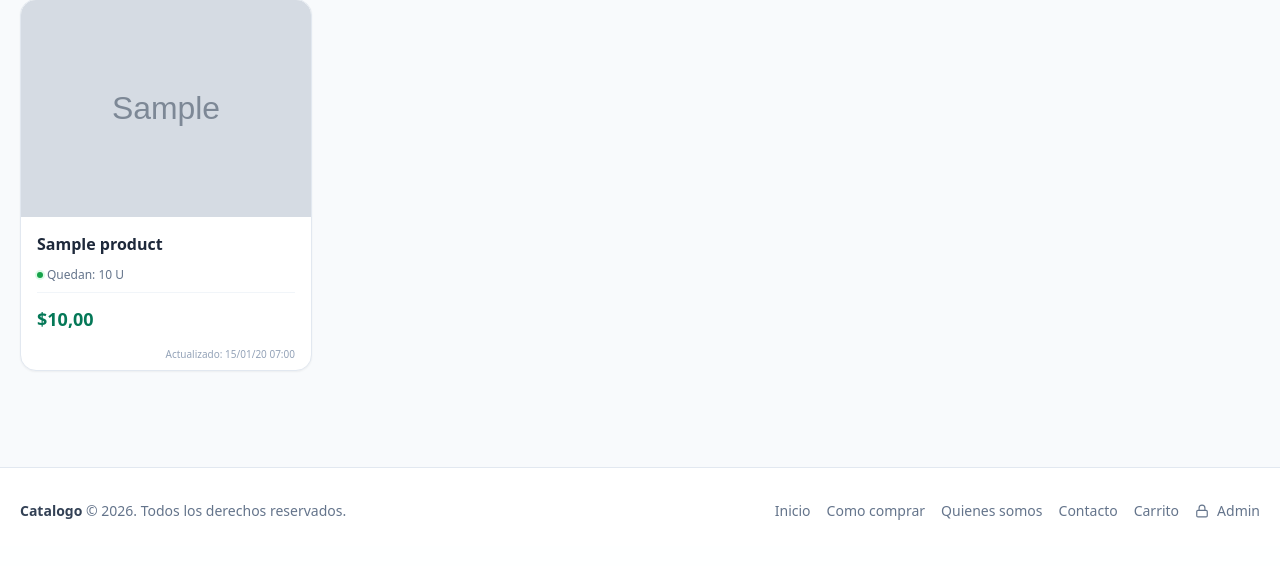
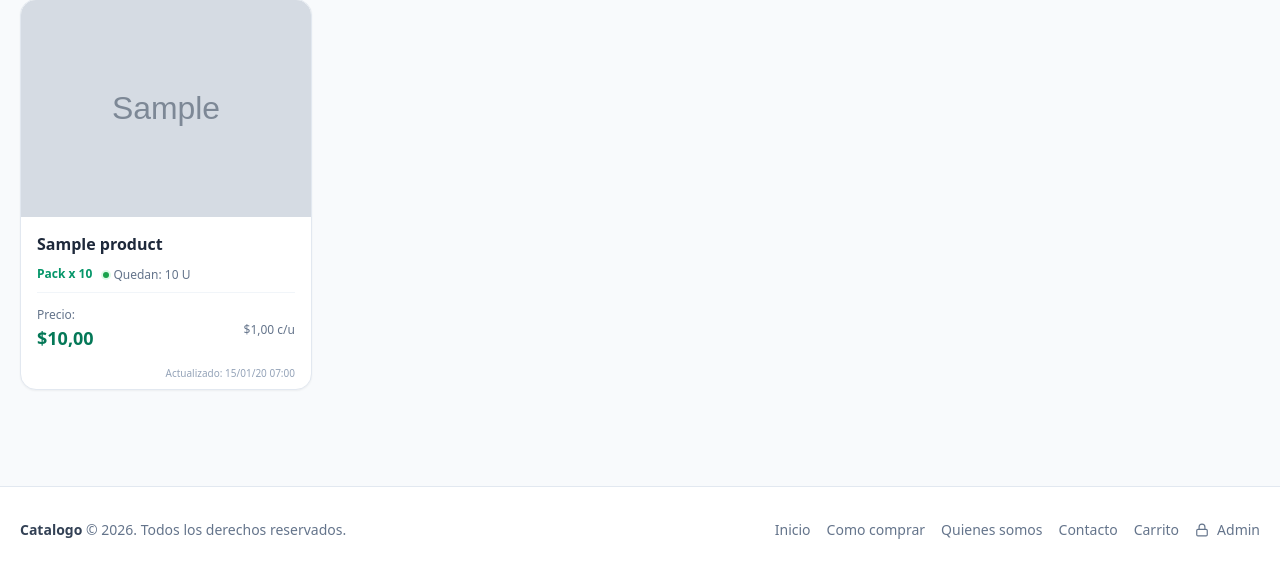
Before and after one commit to renzo23rc/catalogoClaudio, a Django app: page / in a window 1280 px wide. Shown: the part 774-1340 px from the top of the page. Before the commit the page ends 1294 px from the top, so only its background shows below. Run offline with Django 5.2, Linux system fonts and the light colour scheme; tables that the repository leaves empty hold one stand-in row (values such as "Sample post"); grey boxes marked "Sample" are stand-in pictures.

Commit message:
feat: pack sizes + unit prices + clean product names
- Added pack_size field to Product model (null for individual items)
- Import parses pack size from product names: (12U), X 6U, x 24 Unidades
- unit_price property: base_price / pack_size (e.g.,  / 10 = .50 c/u)
- clean_name property: name without the pack suffix
- Product cards show: name (clean), Pack x N badge, price + unit price
- Product detail: clean name, pack label, unit price below total
- 260/294 products have pack sizes parsed
- Migration 0003_product_pack_size added

```diff
--- a/products/management/commands/import_agcom.py
+++ b/products/management/commands/import_agcom.py
@@ -142,10 +142,15 @@ class Command(BaseCommand):
             price = parse_ars_price(price_match.group(1)) if price_match else 0.0
             stock = int(stock_match.group(1)) if stock_match else 0
 
+            # Extract pack size from name: "(12U)", "(12 U)", "X 6U", "x 12 Unidades"
+            pack_match = re.search(r'(?:\(|x|X)\s*(\d+)\s*U(?:nidads?|nid)?\.?\s*\)?', prod_name)
+            pack_size = int(pack_match.group(1)) if pack_match else None
+
             cards_data.append({
                 'name': prod_name,
                 'price': price,
                 'stock': stock,
+                'pack_size': pack_size,
                 'img_url': img_url,
                 'category': cat_name,
             })
@@ -183,6 +188,7 @@ class Command(BaseCommand):
                         'base_price': prod['price'],
                         'category': category,
                         'stock_quantity': prod['stock'],
+                        'pack_size': prod.get('pack_size'),
                         'is_active': True,
                     }
                 )
--- a/products/models/product.py
+++ b/products/models/product.py
@@ -1,7 +1,12 @@
+from decimal import Decimal
+import re
+
 from django.db import models
 from django.utils.text import slugify
 
 from .category import Category
+
+PACK_RE = re.compile(r'\((\d+)\s*U(?:nid)?\.?\)\s*$')
 
 
 class Product(models.Model):
@@ -17,6 +22,7 @@ class Product(models.Model):
         verbose_name='categoria'
     )
     stock_quantity = models.PositiveIntegerField(default=0, verbose_name='stock')
+    pack_size = models.PositiveIntegerField(null=True, blank=True, verbose_name='unidades por pack')
     min_stock_threshold = models.PositiveIntegerField(default=10, verbose_name='stock minimo')
     is_active = models.BooleanField(default=True, verbose_name='activo')
     is_featured = models.BooleanField(default=False, verbose_name='destacado')
@@ -35,3 +41,22 @@ class Product(models.Model):
         if not self.slug:
             self.slug = slugify(self.name)
         super().save(*args, **kwargs)
+
+    @property
+    def clean_name(self):
+        """Nombre del producto sin el sufijo de pack (ej: '(12U)')."""
+        return PACK_RE.sub('', self.name).strip()
+
+    @property
+    def unit_price(self):
+        """Precio por unidad individual."""
+        if self.pack_size and self.pack_size > 0:
+            return (self.base_price / Decimal(str(self.pack_size))).quantize(Decimal('0.01'))
+        return self.base_price
+
+    @property
+    def pack_label(self):
+        """Etiqueta del pack, ej: 'Pack x 12'."""
+        if self.pack_size:
+            return f'Pack x {self.pack_size}'
+        return ''
--- a/products/templates/products/includes/product_card.html
+++ b/products/templates/products/includes/product_card.html
@@ -16,9 +16,12 @@
     </div>
     <div class="card__body">
         <a href="{% url 'products:product_detail' product.slug %}">
-            <h3 class="card__title">{{ product.name }}</h3>
+            <h3 class="card__title">{{ product.clean_name }}</h3>
         </a>
         <div class="card__meta">
+            {% if product.pack_size %}
+            <span class="card__pack">{{ product.pack_label }}</span>
+            {% endif %}
             <span class="card__stock">
                 {% if product.stock_quantity > 0 %}
                 <span class="stock-dot stock-dot--ok"></span>
@@ -33,13 +36,20 @@
             {% with offer=product|active_offer %}
             {% if offer %}
             <p class="card__price">
+                <span class="price--label">Precio:</span>
                 <span class="price--original">${{ product.base_price }}</span>
                 <span class="price--discounted">${{ product|discounted_price }}</span>
             </p>
             {% else %}
-            <p class="card__price">${{ product.base_price }}</p>
+            <p class="card__price">
+                <span class="price--label">Precio:</span>
+                ${{ product.base_price }}
+            </p>
             {% endif %}
             {% endwith %}
+            {% if product.pack_size %}
+            <p class="card__unit-price">${{ product.unit_price }} c/u</p>
+            {% endif %}
         </div>
     </div>
     {% if product.updated_at %}
--- a/static/css/base.css
+++ b/static/css/base.css
@@ -481,6 +481,13 @@ main.container {
   margin-bottom: var(--space-2);
 }
 
+.card__pack {
+  display: inline-block;
+  font-weight: var(--font-semibold);
+  color: var(--color-primary-600);
+  margin-right: var(--space-2);
+}
+
 .card__stock {
   display: inline-flex;
   align-items: center;
@@ -525,6 +532,19 @@ main.container {
   font-size: var(--text-lg);
   font-weight: var(--font-bold);
   color: var(--color-primary-700);
+}
+
+.card__unit-price {
+  font-size: var(--text-xs);
+  color: var(--color-text-muted);
+  font-weight: var(--font-normal);
+}
+
+.price--label {
+  font-size: var(--text-xs);
+  font-weight: var(--font-normal);
+  color: var(--color-text-muted);
+  display: block;
 }
 
 /* Category card variant */
```
Also changed, not shown: products/templates/products/product_detail.html (+11 -1 lines), products/migrations/0003_product_pack_size.py (added).
